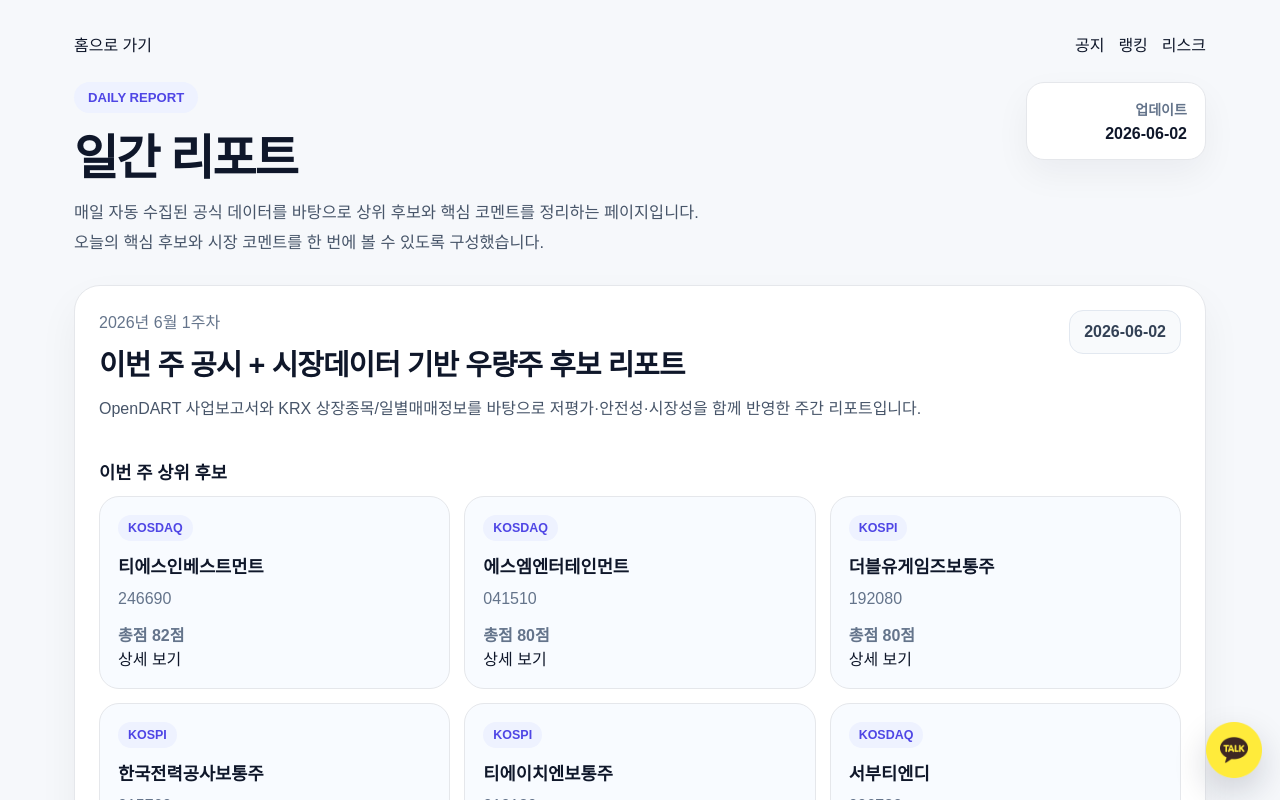
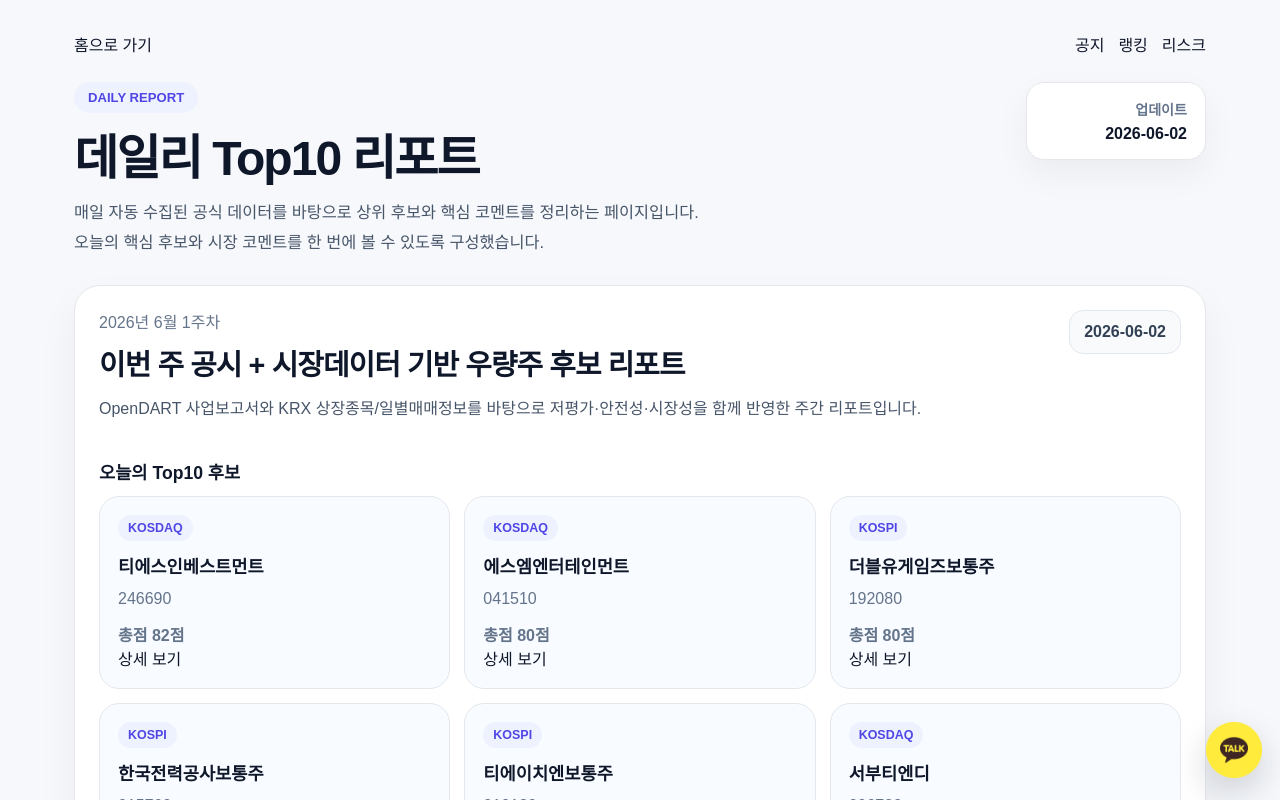
Before and after one commit to DcoyA/screener, a Next.js app: page /reports in a window 1280 px wide. Shown: the top 800 px of the page. Built offline with nearby package versions, Linux system fonts and the light colour scheme.

Commit message:
Update page.js

```diff
--- a/app/reports/page.js
+++ b/app/reports/page.js
@@ -25,7 +25,7 @@ export default function ReportsPage() {
         <section className="pageHero">
           <div>
             <p className="badge">DAILY REPORT</p>
-            <h1>일간 리포트</h1>
+            <h1>데일리 Top10 리포트</h1>
             <p className="desc">
               매일 자동 수집된 공식 데이터를 바탕으로 상위 후보와 핵심 코멘트를
               정리하는 페이지입니다. <br />오늘의 핵심 후보와 시장 코멘트를 한 번에
@@ -57,7 +57,7 @@ export default function ReportsPage() {
                 </div>
 
                 <section className="reportSection">
-                  <h3>이번 주 상위 후보</h3>
+                  <h3>오늘의 Top10 후보</h3>
                   <div className="miniCardWrap">
                     {topPicks.map((stock) => (
                       <div className="miniCard" key={stock.code}>
```
